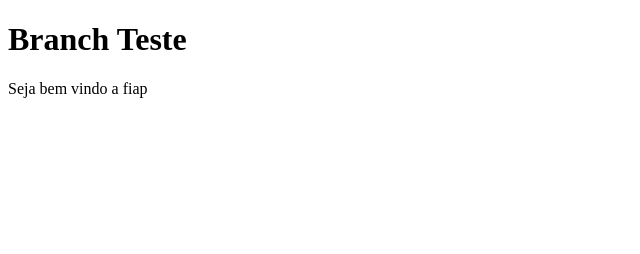
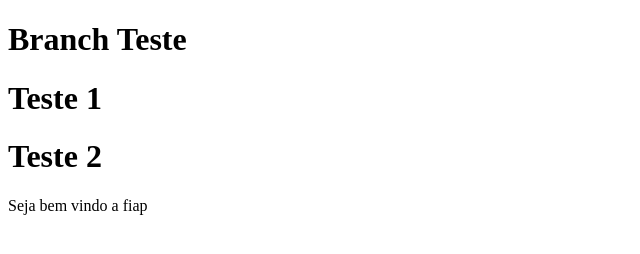
Before and after one commit to erikSug/Aula3-Web-Dev, a plain HTML site: page index.html in a window 1280 px wide. Shown: the whole page, without its empty margins (0-640 px from the left). Drawn offline with Linux system fonts and the light colour scheme.

Commit message:
criando h1 e h2 no index

```diff
--- a/index.html
+++ b/index.html
@@ -7,6 +7,8 @@
 </head>
 <body>
     <h1>Branch Teste</h1>
+    <h1>Teste 1</h1>
+    <h1>Teste 2</h1>
     <!-- chamando o javascript externo -->
     <script src="script.js">
     </script>
```
